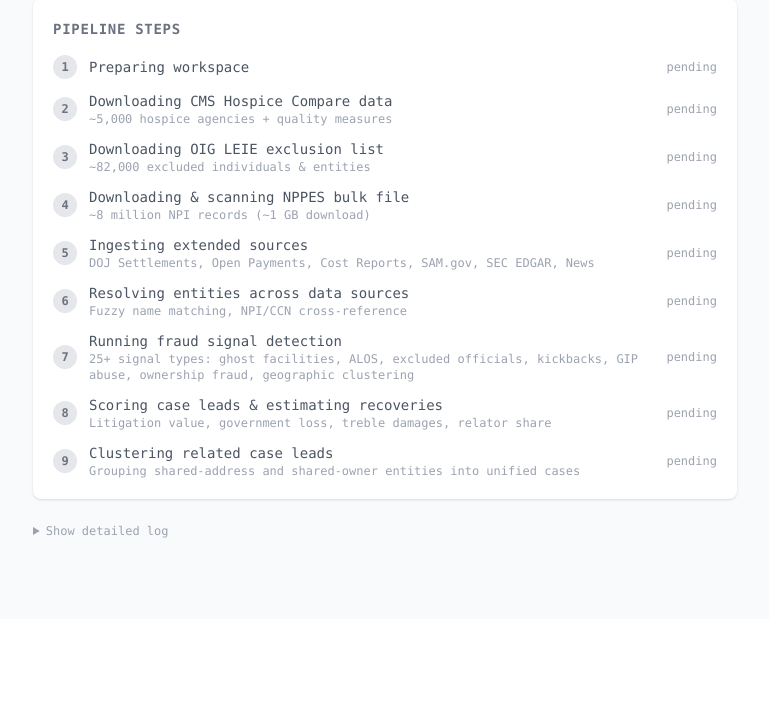
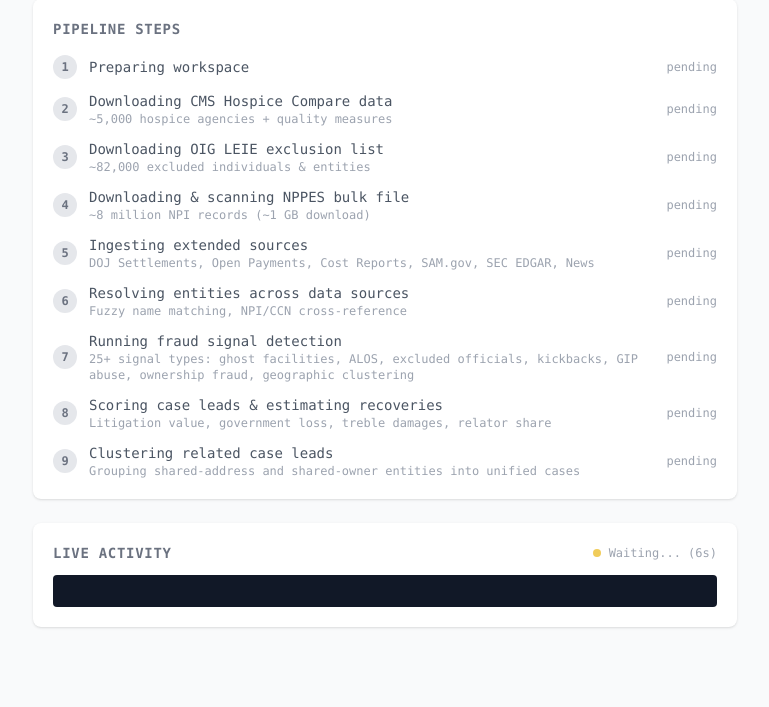
Before and after one commit to maxwellgerstein-hash/FF, a FastAPI app: page /loading in a window 1280 px wide. Shown: the part 391-1098 px from the top of the page, without its empty margins (255-1024 px from the left). Before the commit the page ends 929 px from the top, so only its background shows below. Run offline with FastAPI, Linux system fonts and the light colour scheme; data that the repository does not hold is empty; some libraries are stand-ins or nearby versions.

Commit message:
Add live activity window and heartbeat so pipeline doesn't look stuck
- Replace hidden details log with always-visible dark terminal-style live activity window
- Add green/yellow heartbeat dot showing connection status and seconds since last update
- Backend SSE sends heartbeat messages every 3s during long steps (instead of silent "Working...")
- Add more frequent sub-step emit() calls during OIG LEIE download, NPPES, entity resolution
- Emit fraud detection progress every 100 entities instead of every 500

https://claude.ai/code/session_01TjKBoj1zkoDZg3V4EqmmSC

```diff
--- a/qui-tam-engine/main.py
+++ b/qui-tam-engine/main.py
@@ -99,6 +99,7 @@ async def loading_page(request: Request):
 async def progress_stream():
     """SSE endpoint for pipeline progress updates."""
     async def event_generator():
+        last_real_event = None
         while True:
             if _pipeline_queue is None:
                 await asyncio.sleep(1)
@@ -106,13 +107,22 @@ async def progress_stream():
                 continue
 
             try:
-                data = await asyncio.wait_for(_pipeline_queue.get(), timeout=2.0)
+                data = await asyncio.wait_for(_pipeline_queue.get(), timeout=3.0)
+                last_real_event = data
                 yield f"data: {json.dumps(data)}\n\n"
 
                 if data.get("percent") == 1.0 or data.get("percent") == -1:
                     break
             except asyncio.TimeoutError:
-                yield f"data: {json.dumps({'message': 'Working...', 'percent': None})}\n\n"
+                # Send a heartbeat with last known state so frontend knows we're alive
+                heartbeat = {
+                    "message": "Still working... (waiting for next step to complete)",
+                    "percent": last_real_event.get("percent") if last_real_event else None,
+                    "step": last_real_event.get("step", "Working...") if last_real_event else "Initializing...",
+                    "step_index": last_real_event.get("step_index", 0) if last_real_event else 0,
+                    "heartbeat": True,
+                }
+                yield f"data: {json.dumps(heartbeat)}\n\n"
 
     return StreamingResponse(event_generator(), media_type="text/event-stream")
 
--- a/qui-tam-engine/pipeline/orchestrator.py
+++ b/qui-tam-engine/pipeline/orchestrator.py
@@ -164,10 +164,12 @@ async def run_pipeline(progress_queue: asyncio.Queue | None = None):
             )
 
         emit("Downloading OIG LEIE exclusion list...", 0.12, "ingest_leie")
+        emit("Connecting to OIG servers & downloading exclusion CSV...", 0.13, "ingest_leie")
         leie_stats = await _timed_ingest(
             OIGLEIEIngester().ingest(db), "OIG LEIE", timeout=60
         )
         if leie_stats:
+            emit("Parsing exclusion records...", 0.17, "ingest_leie")
             emit(
                 f"OIG LEIE: {leie_stats['records_pulled']} exclusions indexed "
                 f"({leie_stats['records_with_npi']} with NPI)",
@@ -178,9 +180,14 @@ async def run_pipeline(progress_queue: asyncio.Queue | None = None):
             emit("OIG LEIE: skipped", 0.20, "ingest_leie")
 
         emit("Downloading NPPES bulk file (~1 GB)...", 0.22, "ingest_nppes")
+        emit("This is the largest download — may take 1-2 minutes...", 0.23, "ingest_nppes")
+        nppes_pct = [0.23]  # mutable counter for incremental progress
+        def nppes_progress(msg, _):
+            nppes_pct[0] = min(nppes_pct[0] + 0.02, 0.39)
+            emit(msg, nppes_pct[0], "ingest_nppes")
         nppes_stats = await _timed_ingest(
             NPPESIngester().ingest(
-                db, progress_callback=lambda msg, _: emit(msg, 0.35, "ingest_nppes")
+                db, progress_callback=nppes_progress
             ), "NPPES", timeout=120  # 2 min max for the 1GB download
         )
         if nppes_stats:
@@ -274,6 +281,7 @@ async def run_pipeline(progress_queue: asyncio.Queue | None = None):
         # ════════════════════════════════════════
 
         emit("Resolving entities across data sources...", 0.52, "resolve")
+        emit("Fuzzy-matching provider names and cross-referencing NPI/CCN...", 0.54, "resolve")
         resolver = EntityResolver()
         resolution_stats = resolver.resolve_hospice_entities(db)
         emit(
@@ -396,8 +404,9 @@ async def run_pipeline(progress_queue: asyncio.Queue | None = None):
                     db.add(sig_record)
                     total_signals += 1
 
-            if (i + 1) % 500 == 0:
-                db.commit()
+            if (i + 1) % 100 == 0:
+                if (i + 1) % 500 == 0:
+                    db.commit()
                 pct = 0.68 + (i / max(len(entities), 1)) * 0.15
                 emit(
                     f"Scanned {i + 1}/{len(entities)} entities, "
--- a/qui-tam-engine/web/templates/loading.html
+++ b/qui-tam-engine/web/templates/loading.html
@@ -111,13 +111,19 @@
         </div>
     </div>
 
-    <!-- Live Log -->
-    <details class="mb-6">
-        <summary class="text-xs text-gray-400 cursor-pointer hover:text-gray-600">Show detailed log</summary>
+    <!-- Live Activity Window (always visible) -->
+    <div class="bg-white rounded-lg shadow p-5 mb-6">
+        <div class="flex items-center justify-between mb-3">
+            <h3 class="text-sm font-bold text-gray-500 uppercase tracking-wider">Live Activity</h3>
+            <div class="flex items-center gap-2">
+                <span id="heartbeat-dot" class="inline-block w-2 h-2 rounded-full bg-green-500 animate-pulse"></span>
+                <span id="heartbeat-text" class="text-xs text-gray-400">Connected</span>
+            </div>
+        </div>
         <div id="progress-log"
-             class="bg-gray-50 rounded p-4 text-xs font-mono max-h-48 overflow-y-auto border mt-2">
+             class="bg-gray-900 rounded p-4 text-xs font-mono max-h-56 overflow-y-auto text-green-400 leading-relaxed">
         </div>
-    </details>
+    </div>
 </div>
 
 <script>
@@ -132,6 +138,8 @@ const log = document.getElementById("progress-log");
 const steps = document.querySelectorAll(".step");
 
 let lastStepIndex = -1;
+let lastUpdateTime = Date.now();
+let heartbeatInterval;
 
 function formatTime(seconds) {
     if (seconds <= 0) return "0:00";
@@ -140,8 +148,26 @@ function formatTime(seconds) {
     return m + ":" + String(s).padStart(2, "0");
 }
 
+// Heartbeat: show how long since last server message
+const heartbeatDot = document.getElementById("heartbeat-dot");
+const heartbeatText = document.getElementById("heartbeat-text");
+heartbeatInterval = setInterval(() => {
+    const ago = Math.floor((Date.now() - lastUpdateTime) / 1000);
+    if (ago < 3) {
+        heartbeatDot.className = "inline-block w-2 h-2 rounded-full bg-green-500 animate-pulse";
+        heartbeatText.textContent = "Live";
+    } else if (ago < 10) {
+        heartbeatDot.className = "inline-block w-2 h-2 rounded-full bg-yellow-500 animate-pulse";
+        heartbeatText.textContent = "Waiting... (" + ago + "s)";
+    } else {
+        heartbeatDot.className = "inline-block w-2 h-2 rounded-full bg-yellow-500 animate-pulse";
+        heartbeatText.textContent = "Working... (" + ago + "s since last update)";
+    }
+}, 1000);
+
 evtSource.onmessage = function(event) {
     const data = JSON.parse(event.data);
+    lastUpdateTime = Date.now();
 
     // Update progress bar
     if (data.percent !== null && data.percent >= 0) {
@@ -191,15 +217,25 @@ evtSource.onmessage = function(event) {
         lastStepIndex = data.step_index;
     }
 
-    // Add to log
-    const line = document.createElement("div");
-    line.textContent = new Date().toLocaleTimeString() + " -- " + data.message;
-    log.appendChild(line);
-    log.scrollTop = log.scrollHeight;
+    // Add to live activity log
+    if (data.message) {
+        const line = document.createElement("div");
+        const ts = new Date().toLocaleTimeString();
+        if (data.heartbeat) {
+            line.innerHTML = '<span class="text-gray-600">' + ts + '</span> <span class="text-yellow-500">' + data.message + '</span>';
+        } else {
+            line.innerHTML = '<span class="text-gray-500">' + ts + '</span> ' + data.message;
+        }
+        log.appendChild(line);
+        log.scrollTop = log.scrollHeight;
+    }
 
     // Complete
     if (data.percent === 1.0) {
         evtSource.close();
+        clearInterval(heartbeatInterval);
+        heartbeatDot.className = "inline-block w-2 h-2 rounded-full bg-green-500";
+        heartbeatText.textContent = "Done";
         steps.forEach((el) => {
             const icon = el.querySelector(".step-icon");
             const name = el.querySelector(".step-name");
@@ -224,6 +260,9 @@ evtSource.onmessage = function(event) {
     // Error
     if (data.percent === -1) {
         evtSource.close();
+        clearInterval(heartbeatInterval);
+        heartbeatDot.className = "inline-block w-2 h-2 rounded-full bg-red-500";
+        heartbeatText.textContent = "Failed";
         actionBox.className = "bg-red-50 border border-red-200 rounded-lg p-4 mb-6";
         actionBox.innerHTML = '<div class="flex items-center gap-3">'
             + '<div class="h-5 w-5 text-red-600 font-bold text-lg">\u2717</div>'
```
